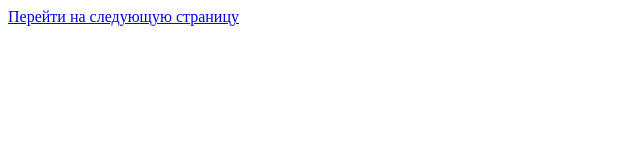
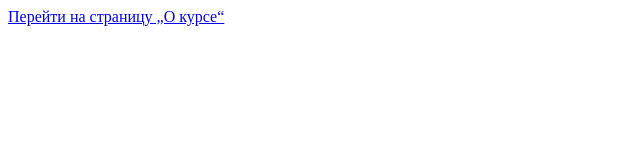
Before and after one commit to 22Rachel22/silver, a plain HTML site: page index.html in a window 1280 px wide. Shown: the full height of the page, 0-640 px from the left. Drawn offline with Linux system fonts and the light colour scheme.

Commit message:
feat: changed the link text

```diff
--- a/index.html
+++ b/index.html
@@ -8,7 +8,7 @@
 </head>
 <body>
     <a href="pages/about.html">
-        Перейти на следующую страницу
+        Перейти на страницу „О курсе“
     </a>
 </body>
 </html>
```
